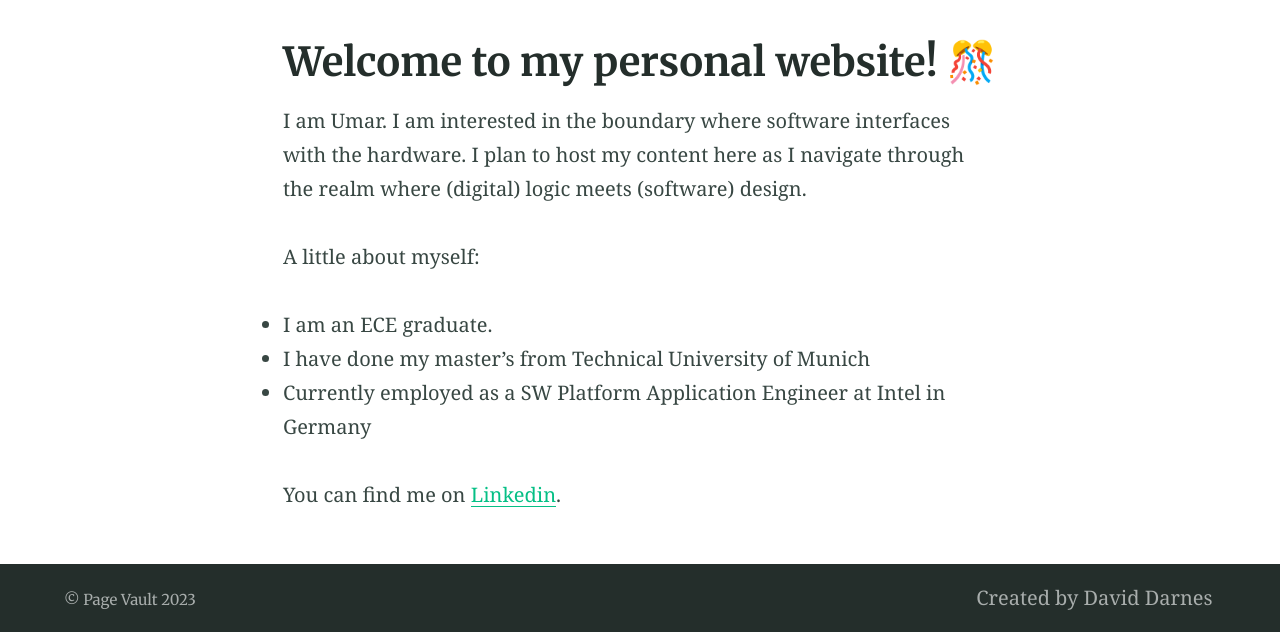
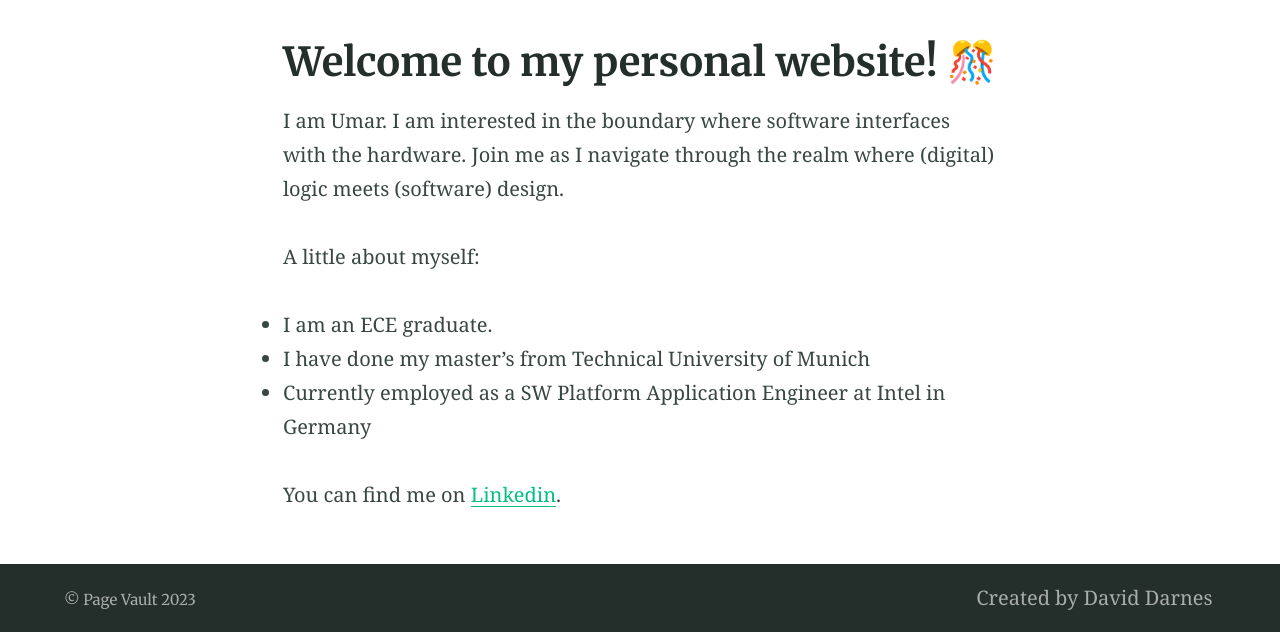
Before and after one commit to nisarumar/nisarumar.github.io, a Jekyll site: the page built from index.md, in a window 1280 px wide. Shown: the part 408-1040 px from the top of the page. Built offline with Jekyll 4.4.1, drawn with Linux system fonts in a browser that asks for light colours.

Commit message:
Update index.md

```diff
--- a/index.md
+++ b/index.md
@@ -6,7 +6,7 @@ feature_image: "https://picsum.photos/1300/400?image=989"
 excerpt: ""
 ---
 
-I am Umar. I am interested in the boundary where software interfaces with the hardware. I plan to host my content here as I navigate through the realm where (digital) logic meets (software) design.
+I am Umar. I am interested in the boundary where software interfaces with the hardware. Join me as I navigate through the realm where (digital) logic meets (software) design.
 
 A little about myself:
 - I am an ECE graduate.
```
